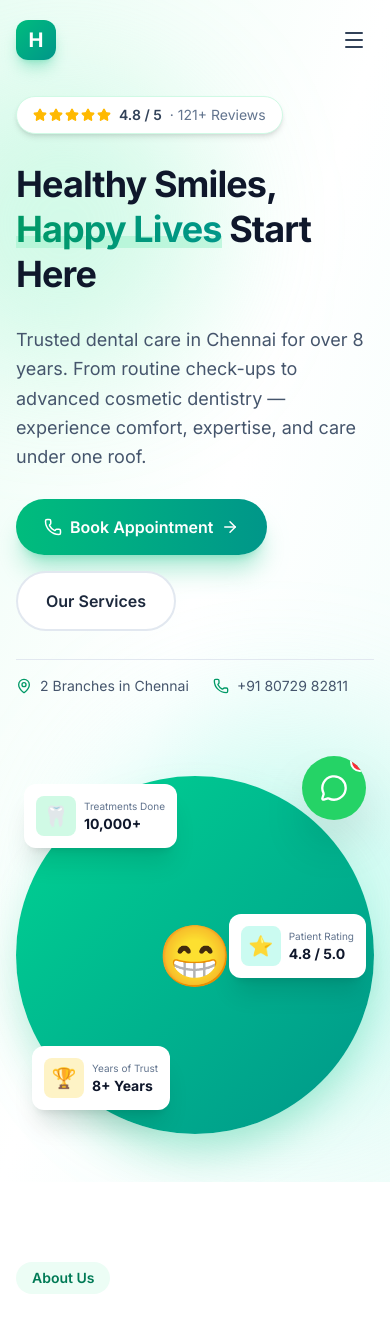
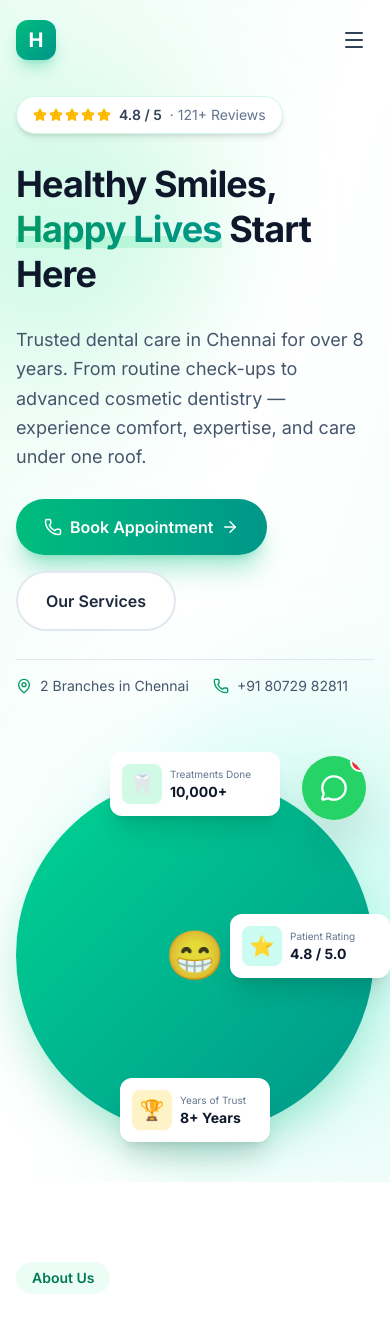
Before and after one commit to adedgestudio-dotcom/the-house-of-dentistry-, a Next.js app: page / in a window 390 px wide. Shown: the top 1323 px of the page. Built offline with nearby package versions, Linux system fonts and the light colour scheme.

Commit message:
fix: improve Hero mobile layout - smaller emoji and better card positioning

```diff
--- a/components/Hero.tsx
+++ b/components/Hero.tsx
@@ -88,13 +88,20 @@
             {/* Main circle */}
             <div className="absolute inset-0 rounded-full bg-linear-to-br from-emerald-400 to-teal-600 shadow-2xl shadow-emerald-500/40" />
 
-            {/* Floating cards - Responsive positioning */}
-            <div className="absolute top-4 sm:top-8 left-2 sm:-left-4 bg-white rounded-xl sm:rounded-2xl p-3 sm:p-4 shadow-xl flex items-center gap-2 sm:gap-3 animate-float max-w-[160px] sm:max-w-none">
+            {/* Center icon - Much smaller on mobile */}
+            <div className="absolute inset-0 flex items-center justify-center">
+              <div className="text-5xl sm:text-7xl md:text-8xl lg:text-9xl opacity-90">
+                😁
+              </div>
+            </div>
+
+            {/* Floating cards - Positioned outside circle on mobile */}
+            <div className="absolute -top-4 left-1/2 -translate-x-1/2 sm:top-8 sm:left-4 sm:translate-x-0 bg-white rounded-xl sm:rounded-2xl p-3 sm:p-4 shadow-xl flex items-center gap-2 sm:gap-3 animate-float w-[170px] sm:w-auto z-10">
               <div className="w-10 h-10 sm:w-12 sm:h-12 rounded-lg sm:rounded-xl bg-emerald-100 flex items-center justify-center text-xl sm:text-2xl flex-shrink-0">
                 🦷
               </div>
               <div className="min-w-0">
-                <p className="text-[10px] sm:text-xs text-slate-500 truncate">
+                <p className="text-[10px] sm:text-xs text-slate-500">
                   Treatments Done
                 </p>
                 <p className="font-bold text-sm sm:text-base text-slate-900">
@@ -103,12 +110,12 @@
               </div>
             </div>
 
-            <div className="absolute top-1/2 -translate-y-1/2 right-2 sm:-right-4 bg-white rounded-xl sm:rounded-2xl p-3 sm:p-4 shadow-xl flex items-center gap-2 sm:gap-3 animate-float-delayed max-w-[150px] sm:max-w-none">
+            <div className="absolute top-1/2 -translate-y-1/2 -right-4 sm:-right-4 bg-white rounded-xl sm:rounded-2xl p-3 sm:p-4 shadow-xl flex items-center gap-2 sm:gap-3 animate-float-delayed w-[160px] sm:w-auto z-10">
               <div className="w-10 h-10 sm:w-12 sm:h-12 rounded-lg sm:rounded-xl bg-teal-100 flex items-center justify-center text-xl sm:text-2xl flex-shrink-0">
                 ⭐
               </div>
               <div className="min-w-0">
-                <p className="text-[10px] sm:text-xs text-slate-500 truncate">
+                <p className="text-[10px] sm:text-xs text-slate-500">
                   Patient Rating
                 </p>
                 <p className="font-bold text-sm sm:text-base text-slate-900">
@@ -117,24 +124,17 @@
               </div>
             </div>
 
-            <div className="absolute bottom-4 sm:bottom-8 left-4 sm:left-8 bg-white rounded-xl sm:rounded-2xl p-3 sm:p-4 shadow-xl flex items-center gap-2 sm:gap-3 animate-float max-w-[140px] sm:max-w-none">
+            <div className="absolute -bottom-4 left-1/2 -translate-x-1/2 sm:bottom-8 sm:left-8 sm:translate-x-0 bg-white rounded-xl sm:rounded-2xl p-3 sm:p-4 shadow-xl flex items-center gap-2 sm:gap-3 animate-float w-[150px] sm:w-auto z-10">
               <div className="w-10 h-10 sm:w-12 sm:h-12 rounded-lg sm:rounded-xl bg-amber-100 flex items-center justify-center text-xl sm:text-2xl flex-shrink-0">
                 🏆
               </div>
               <div className="min-w-0">
-                <p className="text-[10px] sm:text-xs text-slate-500 truncate">
+                <p className="text-[10px] sm:text-xs text-slate-500">
                   Years of Trust
                 </p>
                 <p className="font-bold text-sm sm:text-base text-slate-900">
                   8+ Years
                 </p>
-              </div>
-            </div>
-
-            {/* Center icon - Responsive size */}
-            <div className="absolute inset-0 flex items-center justify-center">
-              <div className="text-6xl sm:text-7xl md:text-8xl lg:text-9xl">
-                😁
               </div>
             </div>
           </div>
```
